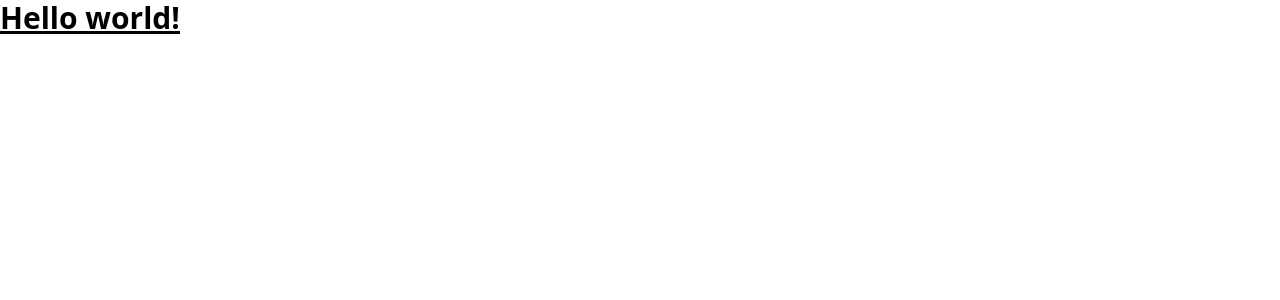
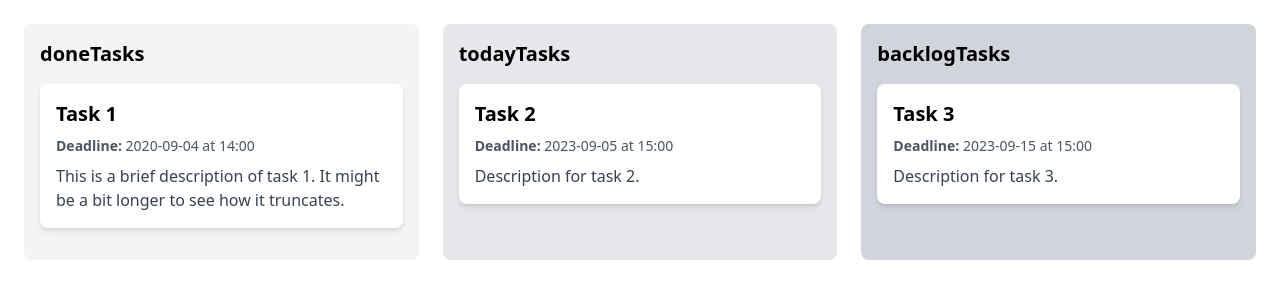
Before and after one commit to code-ap/Task-Manager, a Nuxt app in the folder frontend/: page /tasks in a window 1280 px wide. Shown: the top 300 px of the page. Built offline with nearby package versions, Linux system fonts and the light colour scheme.

Commit message:
Added Task lists

```diff
--- a/frontend/app.vue
+++ b/frontend/app.vue
@@ -1,5 +1,5 @@
 <template>
-  <h1 class="text-3xl font-bold underline">
-    Hello world!
-  </h1>
+  <NuxtLayout>
+    <NuxtPage />
+  </NuxtLayout>
 </template>
--- a/frontend/assets/css/main.css
+++ b/frontend/assets/css/main.css
@@ -1,3 +1,10 @@
 @tailwind base;
 @tailwind components;
 @tailwind utilities;
+
+.truncate-2-lines {
+    overflow: hidden;
+    display: -webkit-box;
+    -webkit-line-clamp: 2;
+    -webkit-box-orient: vertical;
+  }
--- /dev/null
+++ b/frontend/assets/tasksData.json
@@ -0,0 +1,29 @@
+{
+    "doneTasks": [
+      {
+        "id": 1,
+        "title": "Task 1",
+        "deadlineDate": "2020-09-04",
+        "deadlineTime": "14:00",
+        "description": "This is a brief description of task 1. It might be a bit longer to see how it truncates."
+      }
+    ],
+    "todayTasks": [
+      {
+        "id": 2,
+        "title": "Task 2",
+        "deadlineDate": "2023-09-05",
+        "deadlineTime": "15:00",
+        "description": "Description for task 2."
+      }
+    ],
+    "backlogTasks": [
+      {
+        "id": 3,
+        "title": "Task 3",
+        "deadlineDate": "2023-09-15",
+        "deadlineTime": "15:00",
+        "description": "Description for task 3."
+      }
+    ]
+  }
--- /dev/null
+++ b/frontend/components/TaskCard.vue
@@ -0,0 +1,22 @@
+<template>
+  <NuxtLink :to="`/tasks/${task.id}`">
+    <div class="bg-white p-4 rounded-lg shadow-md mb-4">
+      <h3 class="text-xl font-bold mb-2">{{ task.title }}</h3>
+      <div class="text-sm text-gray-600 mb-2">
+        <strong>Deadline:</strong> {{ task.deadlineDate }} at {{ task.deadlineTime }}
+      </div>
+      <p class="text-gray-700 truncate-2-lines">{{ task.description }}</p>
+    </div>
+  </NuxtLink>
+</template>
+
+<script>
+export default {
+  props: {
+    task: {
+      type: Object,
+      required: true
+    }
+  }
+}
+</script>
--- /dev/null
+++ b/frontend/pages/index.vue
@@ -0,0 +1,3 @@
+<template>
+    <h1>Index page</h1>
+</template>
--- /dev/null
+++ b/frontend/pages/tasks/index.vue
@@ -0,0 +1,31 @@
+<template>
+  <div class="p-6 flex space-x-6">
+    <div v-for="(tasksList, category) in tasksData" :key="category" :class="getColumnClass(category)">
+      <h2 class="text-xl font-bold mb-4">{{ category }}</h2>
+      <TaskCard v-for="task in tasksList" :key="task.id" :task="task" />
+    </div>
+  </div>
+</template>
+
+<script>
+import tasksData from '~/assets/tasksData.json'
+import TaskCard from '~/components/TaskCard.vue'
+
+export default {
+  data() {
+    return {
+      tasksData
+    }
+  },
+  components: {
+    TaskCard
+  },
+  methods: {
+    getColumnClass(category) {
+      if (category === 'doneTasks') return 'flex-1 bg-gray-100 p-4 rounded-lg';
+      if (category === 'todayTasks') return 'flex-1 bg-gray-200 p-4 rounded-lg';
+      if (category === 'backlogTasks') return 'flex-1 bg-gray-300 p-4 rounded-lg';
+    }
+  }
+}
+</script>
```
